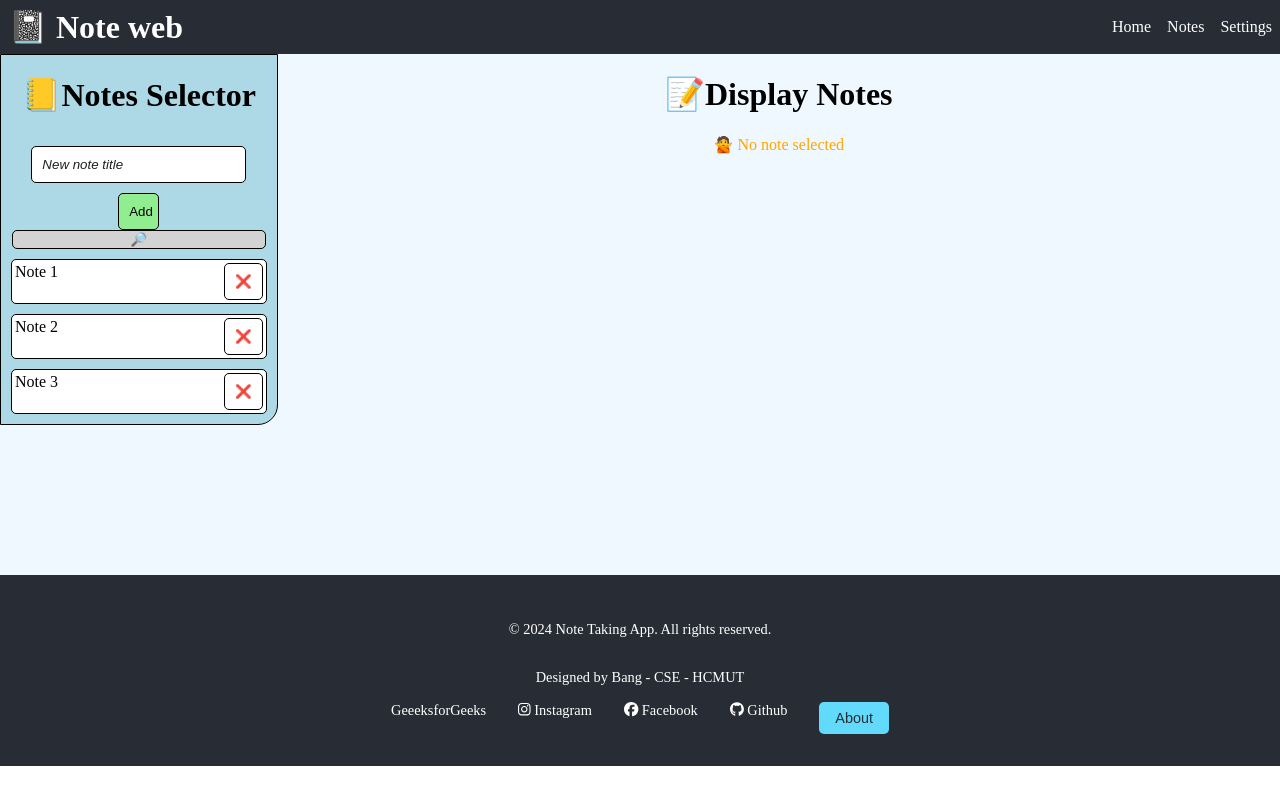
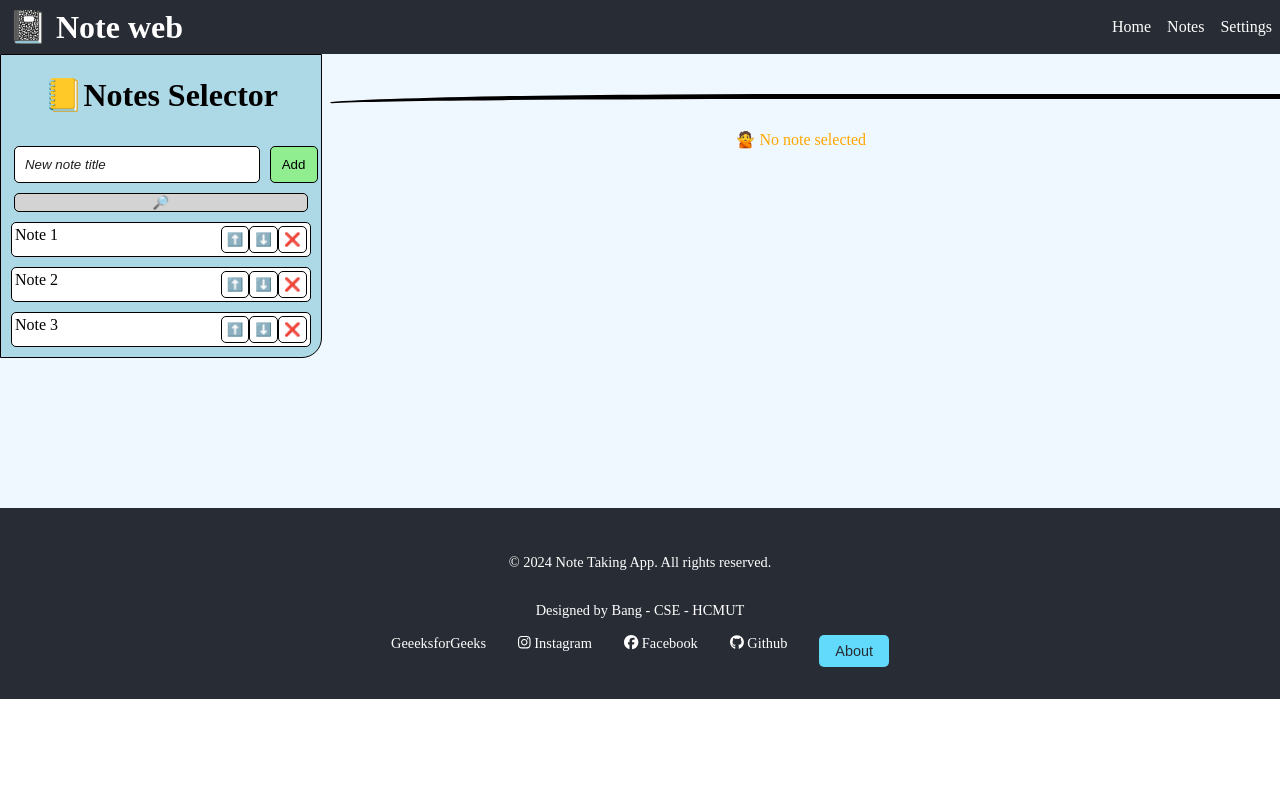
Before and after one commit to bangwoo4/Noteweb, a React (Create React App) app: page / in a window 1280 px wide. Built offline with nearby package versions, Linux system fonts and the light colour scheme.

Commit message:
added move up/down function, changed layout...

```diff
--- a/src/App.css
+++ b/src/App.css
@@ -171,7 +171,7 @@ body {
 /*Selector*/
 .Selector {
   background-color: lightblue;
-  width: 22%;
+  width: 25%;
   border: 1px solid black;
   border-radius: 0 0 20px 0px;
 }
@@ -212,13 +212,29 @@ body {
   align-content: right;
   align-items: right;
   align-tracks: right;
-  padding: 10px;
+  padding: 5px;
   border: 1px solid black;
   border-radius: 5px;
   cursor: pointer;
   background-color: rgb(255, 255, 255);
   transition: transform 0.3s ease-in-out;
 }
+.Selector .moveUp, .moveDown{
+  align-content: right;
+  align-items: right;
+  align-tracks: right;
+  padding: 5px;
+  border: 1px solid black;
+  border-radius: 5px;
+  cursor: pointer;
+  background-color: rgb(255, 255, 255);
+  transition: transform 0.3s ease-in-out;
+}
+.Selector .moveUp:hover .moveDown:hover{
+  transform: scale(1.05);
+}
+
+
 .searchInput{
   font: VNF-Comic Sans;
   width: 85%;
@@ -275,7 +291,7 @@ body {
 /*Display*/
 .Display {
   background-color: aliceblue;
-  width: 80%;
+  width: 75%;
 }
 .saveButton{
   display: none;
@@ -289,11 +305,14 @@ body {
 .saveButton:hover{
   transform: scale(1.1);
 }
-
+.noteTitle{
+  margin: 0px;
+  padding: 10px;
+}
 /*Note*/
 .noteBody{
   font-family: 'Arial', sans-serif;
-  padding: 15px;
+  padding: 10px;
   border: 1px solid rgba(0,0,0,0.1);
   border-radius: 20px;
   width: 90%;
@@ -310,3 +329,20 @@ body {
   transform: scale(1.01);
   background-color: rgb(255, 255, 255);
 }
+
+.divider {
+  width: 100%;
+  height: 1px;
+  background-color: #000000;
+  margin: 2px;
+  border: 1px solid #000000;
+  border-radius: 10px 5px 2px 10px;
+}
+.curve {
+  margin: 40px 0 0 0;
+  width: 100%;
+  height: 10px;
+  border: solid 5px #000;
+  border-color: #000 transparent transparent transparent;
+  border-radius: 50% 0 0 0;
+}
--- a/src/components/DisplayNotes.js
+++ b/src/components/DisplayNotes.js
@@ -23,10 +23,10 @@ function DisplayNotes({
 
   return (
     <div className="Display">
-      <h1>📝Display Notes</h1>
+      <div className="curve"></div>
       {selectedNote ? (
         <>
-          <h2> 🖊️{selectedNote.title}</h2>
+          <h2 className="noteTitle"> 🖊️{selectedNote.title}</h2>
           <textarea
             className="noteBody"
             value={noteBody}
--- a/src/components/NotesSelector.js
+++ b/src/components/NotesSelector.js
@@ -61,6 +61,24 @@ function NotesSelector({ onNoteSelect, selectedNote, onNoteUpdate }) {
     }
   }, [selectedNote]);
 
+  function handleMoveUp(index) {
+    if (index === 0) return;
+    const newNotes = [...notes];
+    const temp = newNotes[index];
+    newNotes[index] = newNotes[index - 1];
+    newNotes[index - 1] = temp;
+    setNotes(newNotes);
+  }
+
+  function handleMoveDown(index) {
+    if (index === notes.length - 1) return;
+    const newNotes = [...notes];
+    const temp = newNotes[index];
+    newNotes[index] = newNotes[index + 1];
+    newNotes[index + 1] = temp;
+    setNotes(newNotes);
+  }
+
   return (
     <div className="Selector">
       <h1>📒Notes Selector</h1>
@@ -76,7 +94,6 @@ function NotesSelector({ onNoteSelect, selectedNote, onNoteUpdate }) {
         <button className="addButton" onClick={addNote}>
           Add
         </button>
-      </div>
         <div className="searchBlock">
           <button className="showSearch" onClick={handleShowSearchBar}>
             {showSearchBar ? "Hide Search Bar" : "🔎"}
@@ -91,6 +108,7 @@ function NotesSelector({ onNoteSelect, selectedNote, onNoteUpdate }) {
             />
           )}
         </div>
+      </div>
       <ul className="NotesList">
         {filteredNotes.map((note) => (
           <li
@@ -100,6 +118,25 @@ function NotesSelector({ onNoteSelect, selectedNote, onNoteUpdate }) {
             style={{ display: "flex", justifyContent: "space-between" }}
           >
             {note.title}
+            <div>
+              <button
+                className="moveUp"
+                onClick={(e) => {
+                  e.stopPropagation();
+                  handleMoveUp(notes.indexOf(note));
+                }}
+              >
+                ⬆️
+              </button>
+              <button
+                className="moveDown"
+                onClick={(e) => {
+                  e.stopPropagation();
+                  handleMoveDown(notes.indexOf(note));
+                }}
+              >
+                ⬇️
+              </button>
               <button
                 className="deleteButton"
                 onClick={(e) => {
@@ -109,6 +146,7 @@ function NotesSelector({ onNoteSelect, selectedNote, onNoteUpdate }) {
               >
                 ❌
               </button>
+            </div>
           </li>
         ))}
       </ul>
```
Lines whose indentation alone changed are shown as unchanged.
